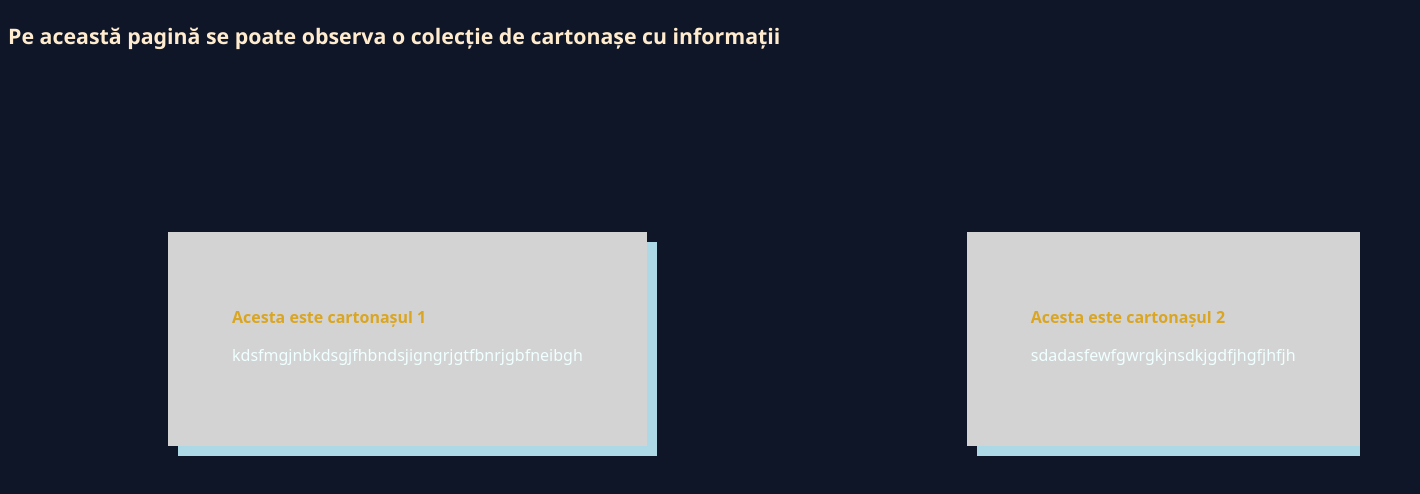
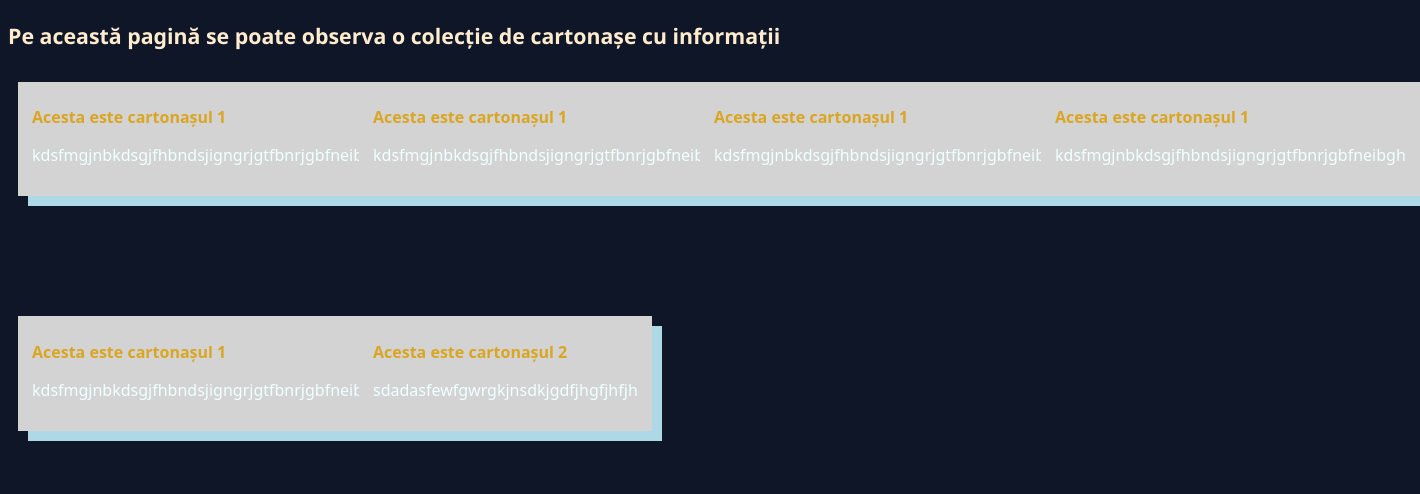
Before and after one commit to bogdanmitoiu05/laboratoare_tw, a plain HTML site: page lab3/index.html in a window 1280 px wide. Shown: the whole page, 1420 px wide, since content can reach past the window. Drawn offline with Linux system fonts and the light colour scheme.

Commit message:
Colecție de cartonașe

```diff
--- a/lab3/css/lab3.css
+++ b/lab3/css/lab3.css
@@ -14,16 +14,21 @@
 }
 
 .card-container{
-    display: flex;
-    flex-direction: row;
-    justify-content: space-between;
+    display: grid;
+    grid-template-columns: repeat(auto-fit,
+    minmax(min(100%, 240px), 1fr));
+    gap: 100px;
+
+    grid-auto-columns: min-content;
 }
 
 .card{
     box-shadow: 10px 10px lightblue;
-    margin: 10em;
-    padding: 4em;
+    margin: 10px;
+    padding: 14px;
     background-color: lightgray;
+    min-width: min-content;
+
 }
 
 .card h1{
@@ -43,7 +48,9 @@
     box-sizing: border-box;
 }
 html{
-    background-color: #0f1628
+    background-color: #0f1628;
+
+
 }
 .important{
     color: goldenrod;
--- a/lab3/index.html
+++ b/lab3/index.html
@@ -9,7 +9,23 @@
     <body>
         <p class="important" style="color: blanchedalmond;"> Pe această pagină se poate observa o colecție de cartonașe cu informații</p>
         <div class="card-container">
-            <div class="card card-a">
+            <div class="card card-b">
+                <h1>Acesta este cartonașul 1</h1>
+                <p>kdsfmgjnbkdsgjfhbndsjigngrjgtfbnrjgbfneibgh</p>
+            </div>
+            <div class="card card-b">
+                <h1>Acesta este cartonașul 1</h1>
+                <p>kdsfmgjnbkdsgjfhbndsjigngrjgtfbnrjgbfneibgh</p>
+            </div>
+            <div class="card card-b">
+                <h1>Acesta este cartonașul 1</h1>
+                <p>kdsfmgjnbkdsgjfhbndsjigngrjgtfbnrjgbfneibgh</p>
+            </div>
+            <div class="card card-b">
+                <h1>Acesta este cartonașul 1</h1>
+                <p>kdsfmgjnbkdsgjfhbndsjigngrjgtfbnrjgbfneibgh</p>
+            </div>
+            <div class="card card-b">
                 <h1>Acesta este cartonașul 1</h1>
                 <p>kdsfmgjnbkdsgjfhbndsjigngrjgtfbnrjgbfneibgh</p>
             </div>
```
